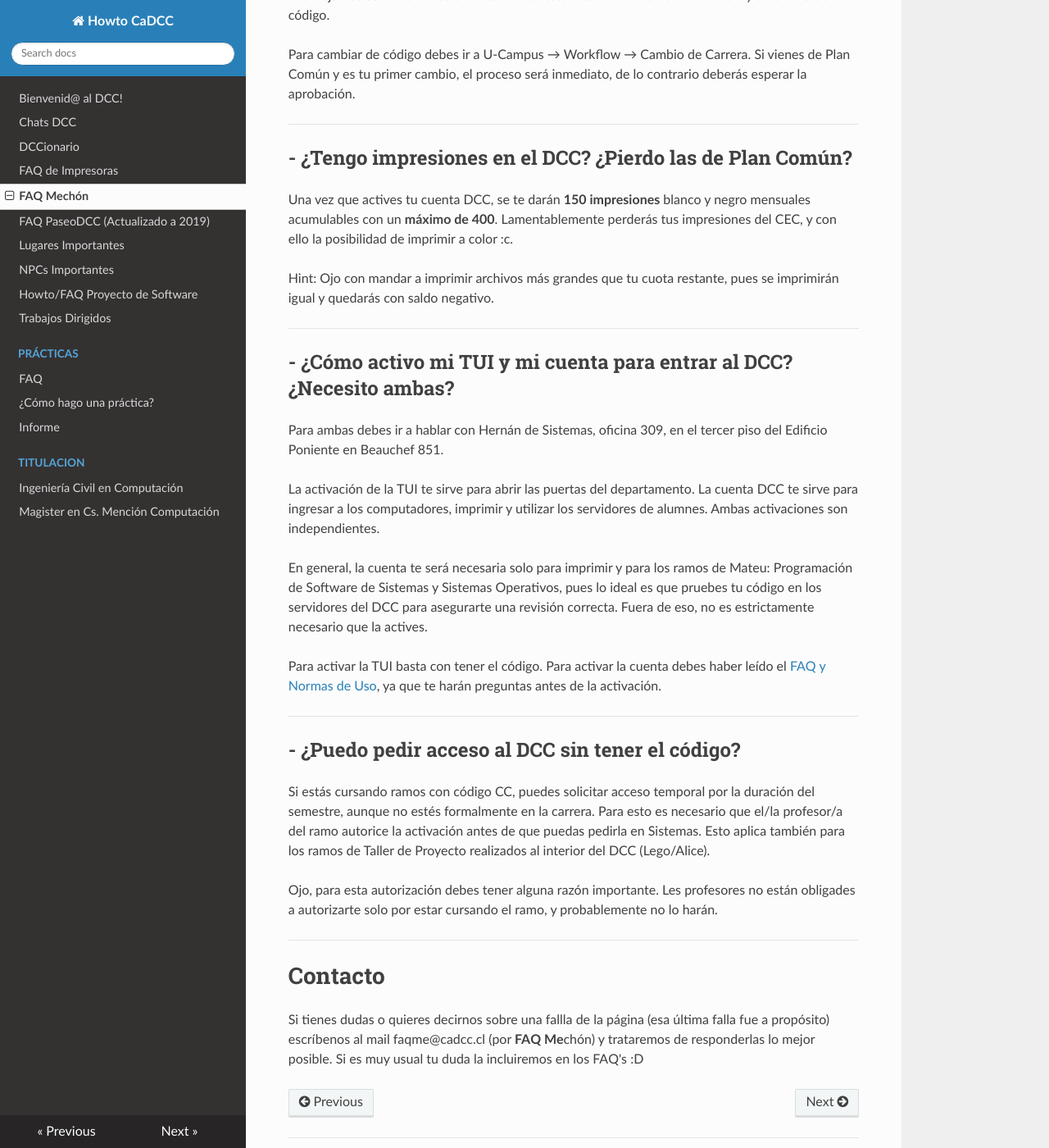
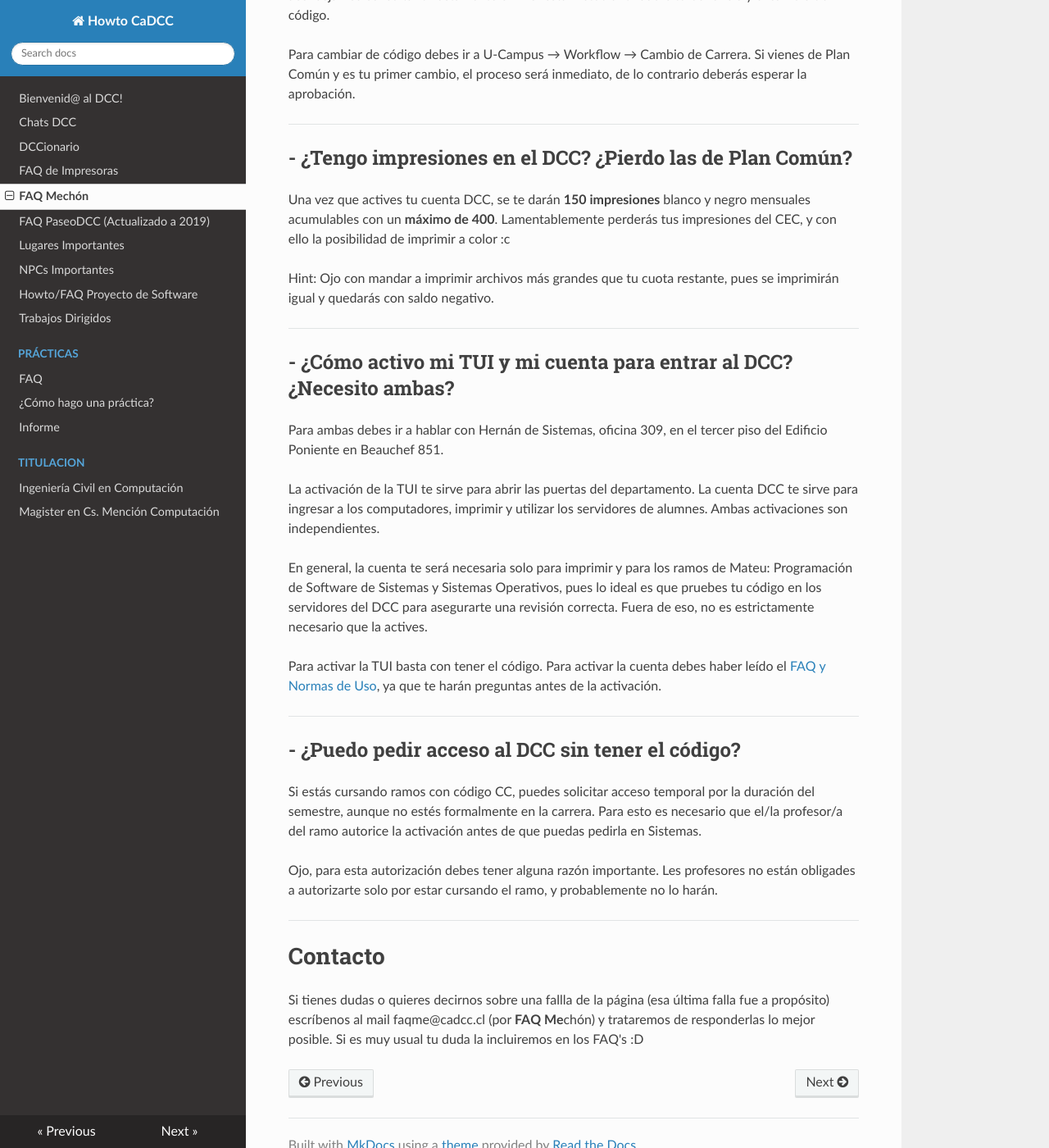
Before and after one commit to cadcc/howto, an MkDocs documentation site: the page built from docs/FAQ Mechón.md, in a window 1280 px wide and 1400 px high, scrolled down 8011 px. Shown: the whole window at 82% size. Built offline with MkDocs 1.6.1, drawn with Linux system fonts in a browser that asks for light colours; nearby versions of some CDN libraries.

Commit message:
Taller de Proyecto is no more

```diff
--- a/docs/FAQ Mechón.md
+++ b/docs/FAQ Mechón.md
@@ -225,7 +225,7 @@ Para cambiar de código debes ir a U-Campus → Workflow → Cambio de Carrera.
 
 ## - ¿Tengo impresiones en el DCC? ¿Pierdo las de Plan Común?
 
-Una vez que actives tu cuenta DCC, se te darán **150 impresiones** blanco y negro mensuales acumulables con un **máximo de 400**. Lamentablemente perderás tus impresiones del CEC, y con ello la posibilidad de imprimir a color :c.
+Una vez que actives tu cuenta DCC, se te darán **150 impresiones** blanco y negro mensuales acumulables con un **máximo de 400**. Lamentablemente perderás tus impresiones del CEC, y con ello la posibilidad de imprimir a color :c
 
 Hint: Ojo con mandar a imprimir archivos más grandes que tu cuota restante, pues se imprimirán igual y quedarás con saldo negativo.
 
@@ -245,7 +245,7 @@ Para activar la TUI basta con tener el código. Para activar la cuenta debes hab
 
 ## - ¿Puedo pedir acceso al DCC sin tener el código?
 
-Si estás cursando ramos con código CC, puedes solicitar acceso temporal por la duración del semestre, aunque no estés formalmente en la carrera. Para esto es necesario que el/la profesor/a del ramo autorice la activación antes de que puedas pedirla en Sistemas. Esto aplica también para los ramos de Taller de Proyecto realizados al interior del DCC (Lego/Alice).
+Si estás cursando ramos con código CC, puedes solicitar acceso temporal por la duración del semestre, aunque no estés formalmente en la carrera. Para esto es necesario que el/la profesor/a del ramo autorice la activación antes de que puedas pedirla en Sistemas.
 
 Ojo, para esta autorización debes tener alguna razón importante. Les profesores no están obligades a autorizarte solo por estar cursando el ramo, y probablemente no lo harán.
 
```
